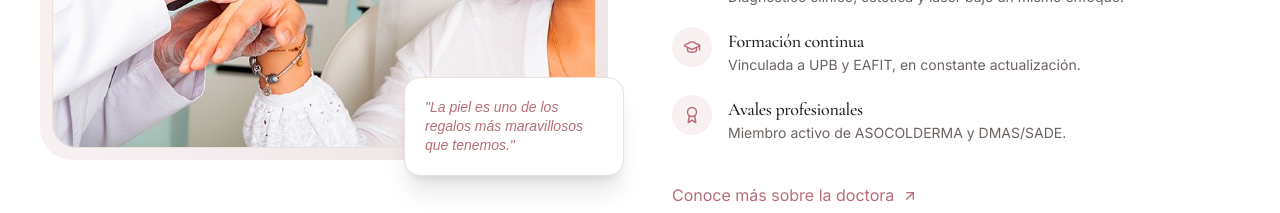
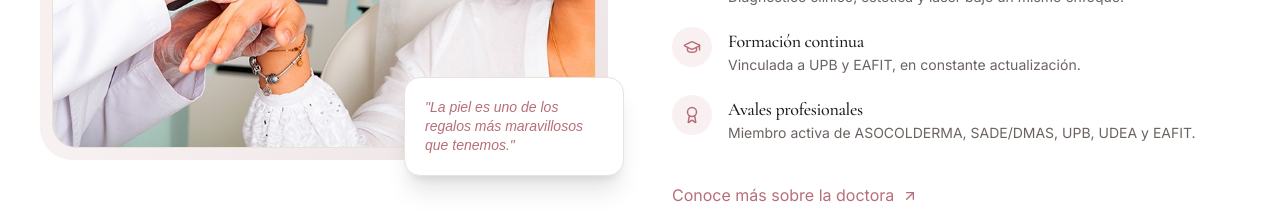
Before and after one commit to csanchezs9/Claudia_Palacios, a Next.js app: page / in a window 1280 px wide. Shown: the part 2120-2333 px from the top of the page. Built offline with nearby package versions, Linux system fonts and the light colour scheme; a web font is replaced by a local one.

Commit message:
feat(about-preview): list all 5 affiliations in credentials point
Adds UDEA and EAFIT alongside ASOCOLDERMA, SADE/DMAS, UPB.
Consistent with the new Convenios y Sociedades section.

```diff
--- a/src/components/sections/about-preview.tsx
+++ b/src/components/sections/about-preview.tsx
@@ -5,7 +5,7 @@ import { ArrowUpRight, Award, GraduationCap, Stethoscope } from "lucide-react";
 const POINTS = [
   { Icon: Stethoscope, title: "Dermatología integral", desc: "Diagnóstico clínico, estética y láser bajo un mismo enfoque." },
   { Icon: GraduationCap, title: "Formación continua", desc: "Vinculada a UPB y EAFIT, en constante actualización." },
-  { Icon: Award, title: "Avales profesionales", desc: "Miembro activo de ASOCOLDERMA y DMAS/SADE." },
+  { Icon: Award, title: "Avales profesionales", desc: "Miembro activa de ASOCOLDERMA, SADE/DMAS, UPB, UDEA y EAFIT." },
 ];
 
 export function AboutPreview() {
```
